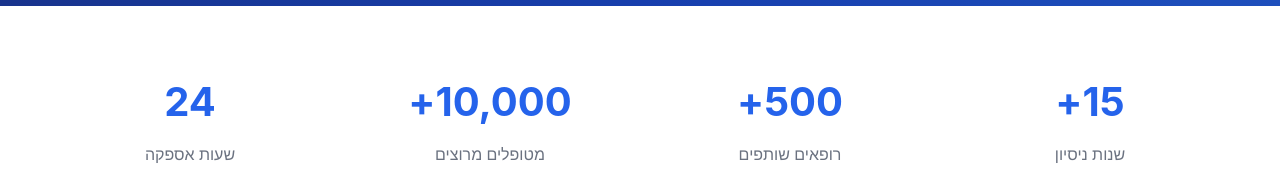
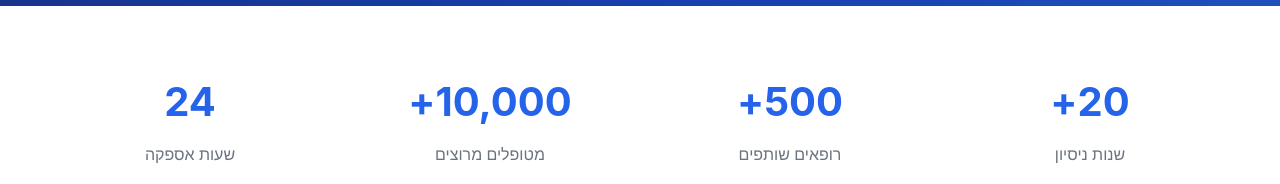
Before and after one commit to yarin-mag/top-tech, a React (Create React App) app: page / in a window 1280 px wide. Shown: the part 609-793 px from the top of the page. Built offline with nearby package versions, Linux system fonts and the light colour scheme; the HTML template or start-up script is replaced by a standard one.

Commit message:
fix experience years

```diff
--- a/src/data/constants.ts
+++ b/src/data/constants.ts
@@ -37,7 +37,7 @@ export const testimonials = [
 ];
 
 export const stats = [
-    { number: "15+", label: "שנות ניסיון" },
+    { number: "20+", label: "שנות ניסיון" },
     { number: "500+", label: "רופאים שותפים" },
     { number: "10,000+", label: "מטופלים מרוצים" },
     { number: "24", label: "שעות אספקה" }
```
